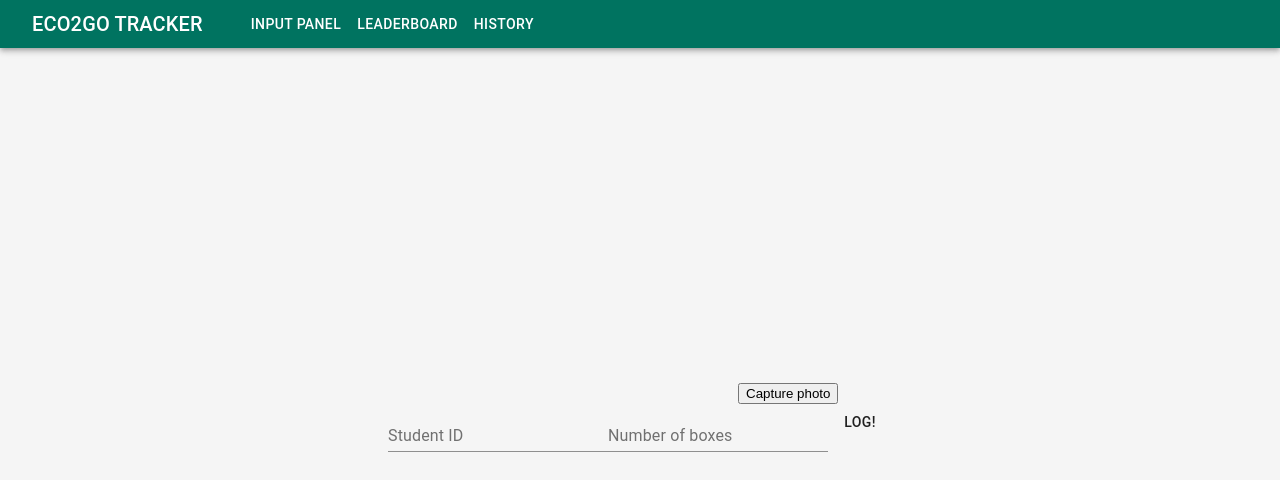
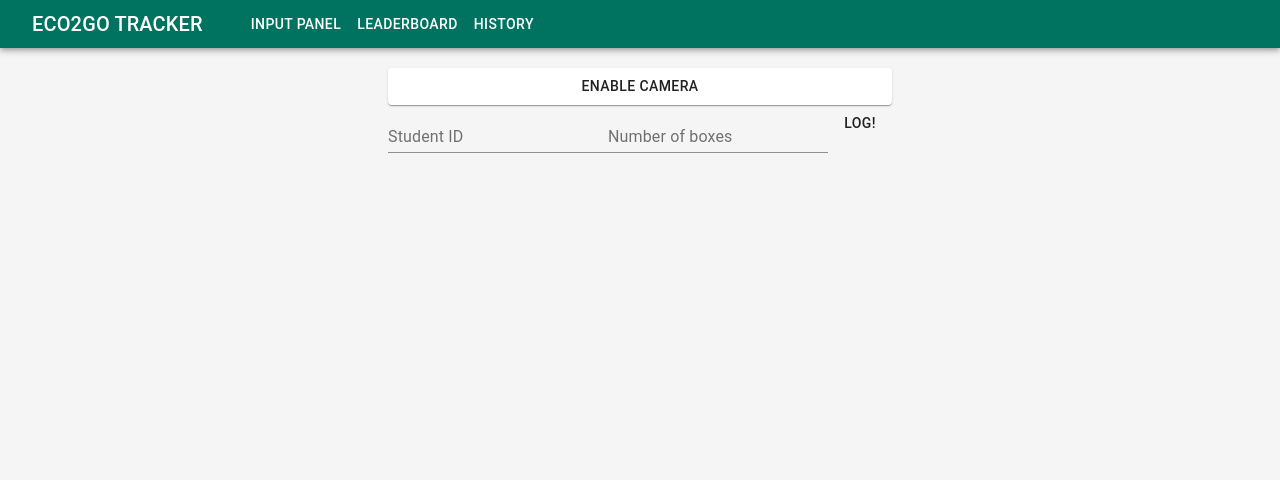
Before and after one commit to ndimov/eco2go-tracker, a React (Create React App) app: page /input in a window 1280 px wide. Shown: the top 480 px of the page. Built offline with nearby package versions, Linux system fonts and the light colour scheme; no server answers.

Commit message:
Prettier camera panel

```diff
--- a/src/CameraPanel.js
+++ b/src/CameraPanel.js
@@ -1,42 +1,72 @@
-import React from "react";
+import React from "react"
 import Webcam from "react-webcam"
-import {storage} from "./firebase.js"
+import { storage } from "./firebase.js"
+import { Paper, Button } from "@material-ui/core"
 
-const CameraPanel = () => {
-    const webcamRef = React.useRef(null);
-    const [imgSrc, setImgSrc] = React.useState(null);
+class CameraPanel extends React.Component {
+  constructor(props) {
+    super(props);
+    this.state = {
+      imgSrc: null,
+      webcamEnabled: false
+    }
 
-    const capture = React.useCallback(() => {
-        const imageSrc = webcamRef.current.getScreenshot();
-        setImgSrc(imageSrc);
-        console.log(imageSrc)
-        storage.ref(`/images/user.png`).putString(imageSrc, 'data_url', {contentType:'image/jpg'})
-    }, [webcamRef, setImgSrc]);
+    // otherwise 'this' is bound wrong
+    this.useCamera = this.useCamera.bind(this);
+    this.capture = this.capture.bind(this);
+  }
 
-    const videoConstraints = {
+  capture() {
+    const imageSrc = this.webcamRef.getScreenshot();
+    this.setState({ imgSrc: imageSrc });
+    storage.ref(`/images/user.png`).putString(imageSrc, 'data_url', { contentType: 'image/jpg' });
+    this.setState({ webcamEnabled: false });
+  }
+
+  useCamera() {
+    this.setState({ webcamEnabled: true });
+  }
+
+  videoConstraints = {
     width: 1280,
     height: 720,
     facingMode: 'user',
   };
 
+  render() {
     return (
-      <>
+      <div>
+        <Paper className="container">
+          {this.state.webcamEnabled ?
+            <div>
+              <Button onClick={this.capture}>Use photo</Button>
+              <br></br>
               <Webcam
-          audio = {false}
-          height = {350}
-          ref = {webcamRef}
+                audio={false}
+                className="center webcam"
+                ref={input => this.webcamRef = input}
                 screenshotFormat="image/jpeg"
-          width = {350}
-          videoConstraints={videoConstraints}
+                overflow="auto"
+                videoConstraints={this.videoConstraints}
               />
-        <button onClick={capture}>Capture photo</button>
-        {imgSrc && (
-          <img
-            src={imgSrc}
+            </div>
+            :
+            <div>
+              <Button onClick={this.useCamera}>Enable camera</Button>
+              <br></br>
+              {
+                this.state.imgSrc && (
+                  <img alt=""
+                    src={this.state.imgSrc}
                   />
-        )}
-      </>
+                )
+              }
+            </div>
+          }
+        </Paper>
+      </div >
     );
+  }
 };
 
 
--- a/src/InputForm.js
+++ b/src/InputForm.js
@@ -49,7 +49,7 @@ class InputForm extends React.Component {
                         type="number"
                         name="id"
                         label="Student ID"
-                        placeholder="123456"
+                        placeholder="200"
                         inputRef={input => this.studentID = input}
                     />
                     <TextField
@@ -60,7 +60,7 @@ class InputForm extends React.Component {
                         min="1"
                         inputRef={input => this.quantity = input}
                     />
-                    <Button type="submit">Log!</Button>
+                    <Button type="submit" className="vertical-centering">Log!</Button>
                     <br></br>
                     {this.state.submissionText}
                 </form>
--- a/src/InputPanel.js
+++ b/src/InputPanel.js
@@ -6,6 +6,7 @@ function InputPanel() {
 
   return (
     <div>
+      <span>&nbsp;&nbsp;</span>
       <CameraPanel />
       <InputForm />
     </div>
--- a/src/Leaderboard.js
+++ b/src/Leaderboard.js
@@ -34,7 +34,6 @@ class Leaderboard extends React.Component {
     }
 
     render() {
-        const tsFormatter = new Intl.DateTimeFormat('en-US', { year: 'numeric', month: '2-digit', day: '2-digit', hour: '2-digit', minute: '2-digit', second: '2-digit' });
         const { rows } = this.state;
         return (
             < Table >
--- a/src/main.css
+++ b/src/main.css
@@ -1,5 +1,18 @@
 * {
   box-sizing: border-box;
+}
+
+/* .vertical-centering {
+  position: 'absolute';
+  left: '50%';
+  top: '50%';
+  transform: 'translate(-50%, -50%)';
+} */
+
+.webcam {
+  max-width: 400px;
+  width: 100%;
+  height: auto;
 }
 
 .container {
```
Lines whose indentation alone changed are shown as unchanged.
